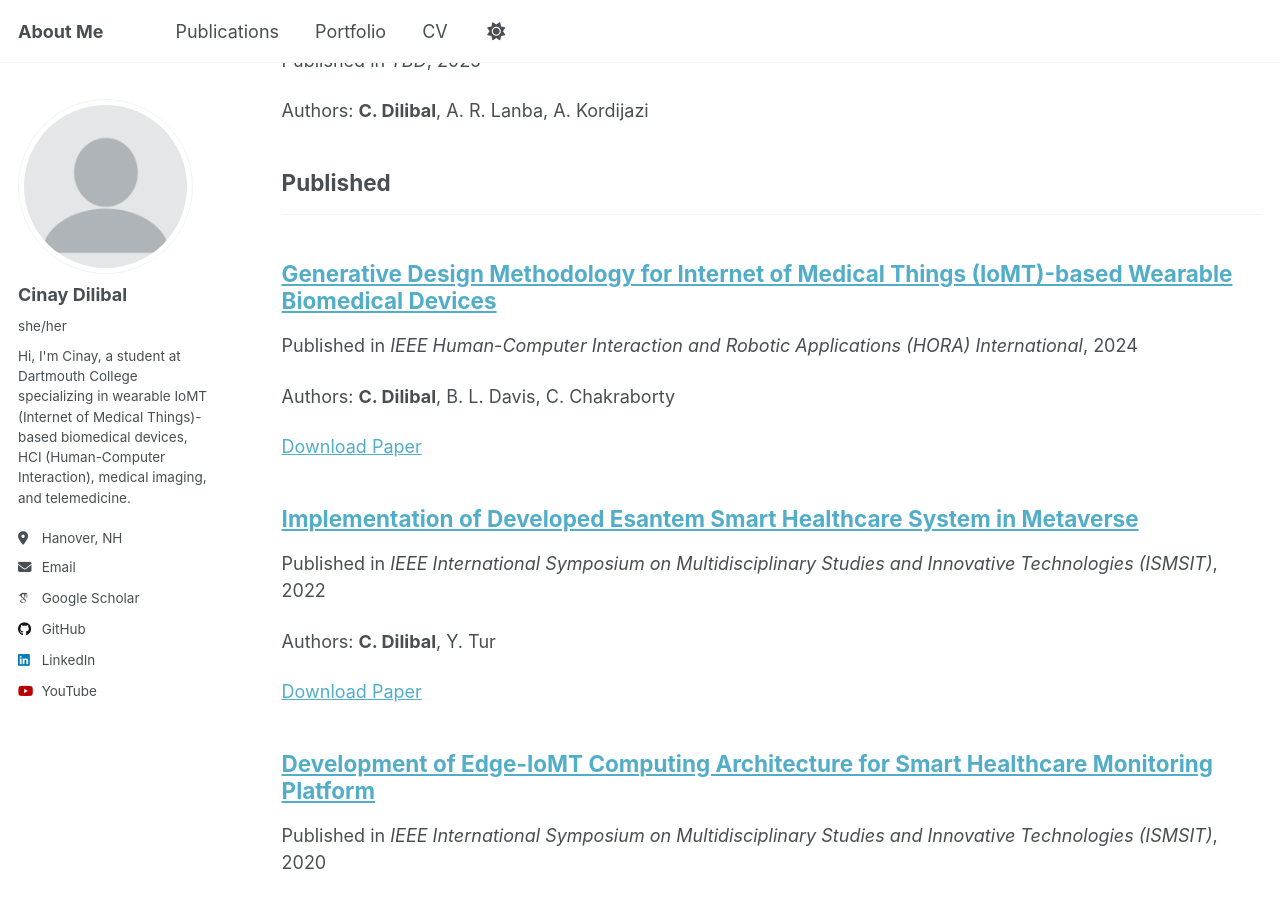
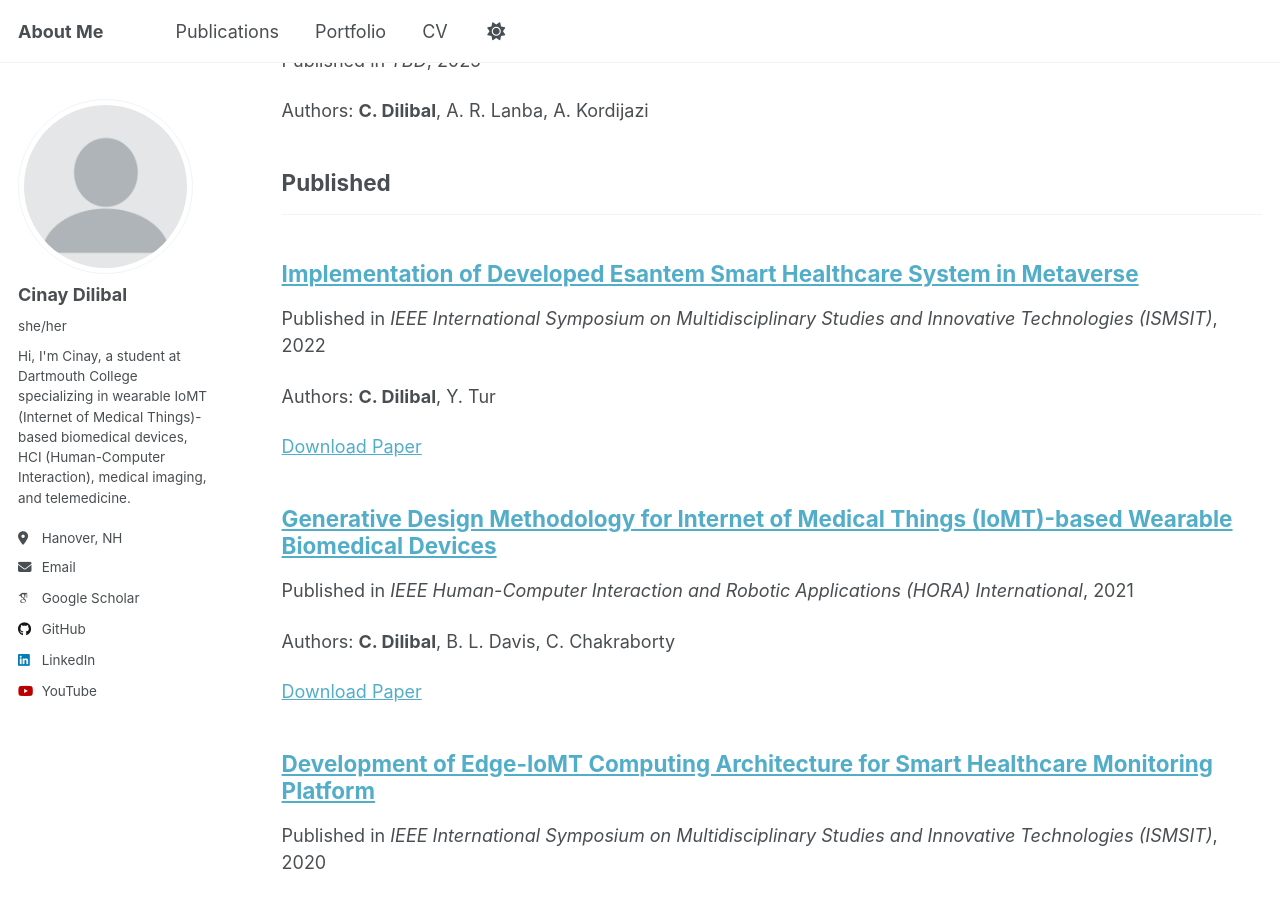
Before and after one commit to Cdilibal/cdilibal.github.io, a Jekyll site: the page built from _pages/publications.html, in a window 1280 px wide and 900 px high, scrolled down 809 px. Built offline with Jekyll 4.4.1, drawn with Linux system fonts in a browser that asks for light colours; some web fonts are replaced; a script that is not in the unit is left out.

Commit message:
Update publish date

```diff
--- a/_publications/iomt_wearable.md
+++ b/_publications/iomt_wearable.md
@@ -4,7 +4,7 @@ collection: publications
 category: published
 permalink: /publication/iomt_wearable
 excerpt: 'Authors: <strong>C. Dilibal</strong>, B. L. Davis, C. Chakraborty'
-date: 2024-02-17
+date: 2021-06-11
 venue: 'IEEE Human-Computer Interaction and Robotic Applications (HORA) International'
 paperurl: 'https://ieeexplore.ieee.org/document/9461370'
 ---
```
